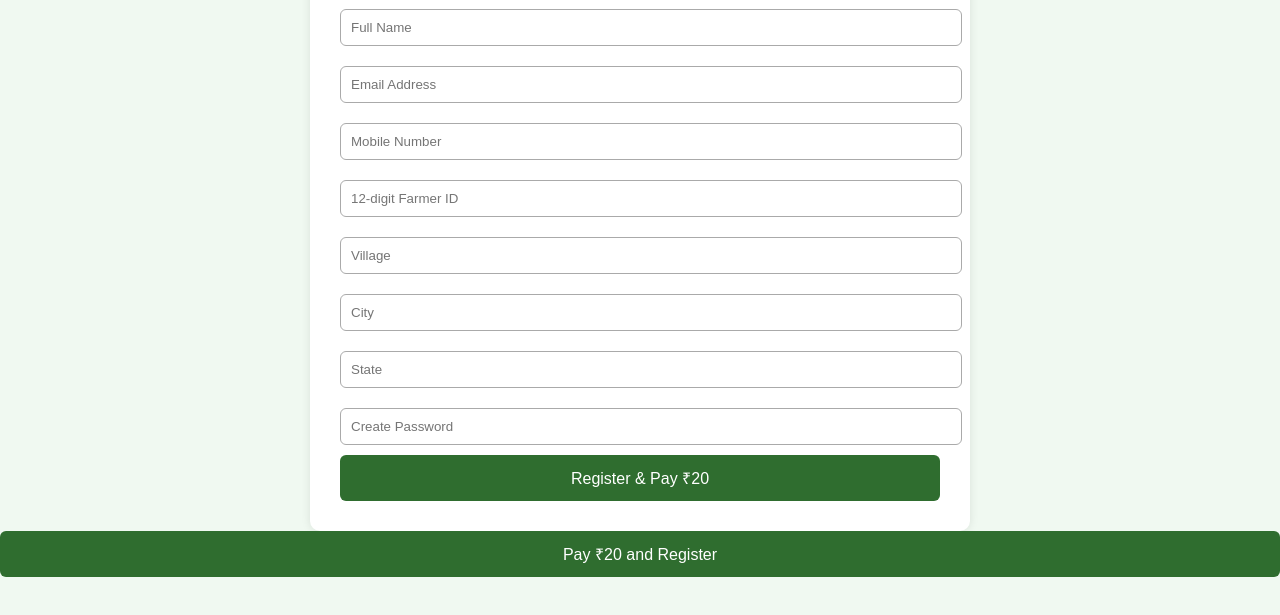
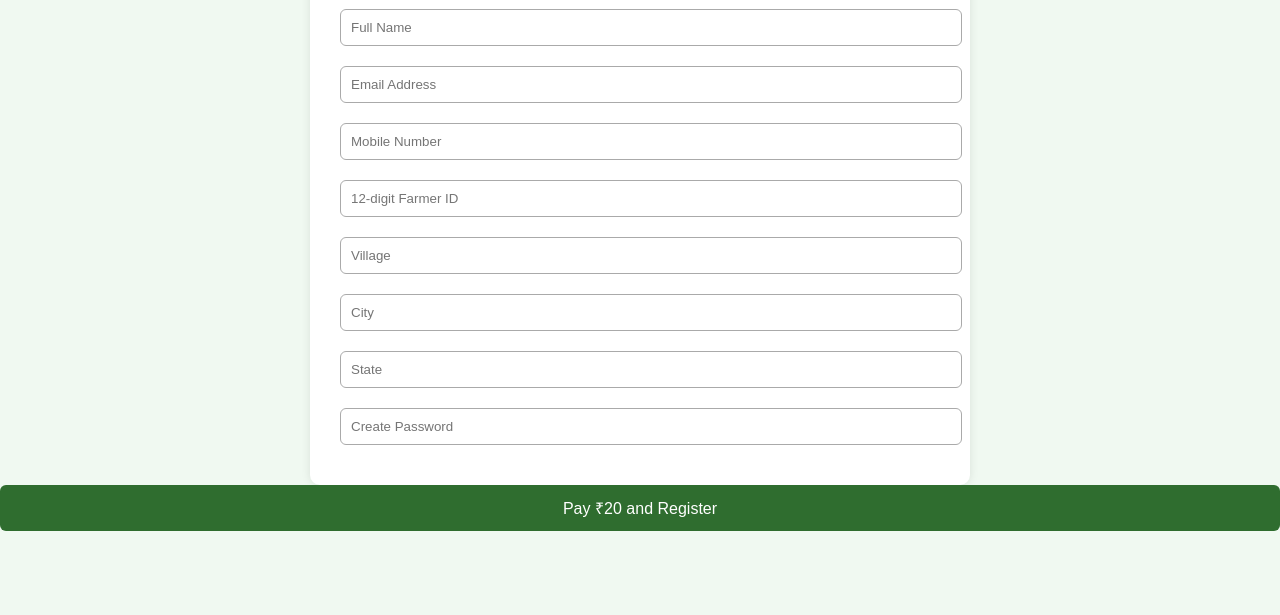
Before and after one commit to krishicommunity/krishi-login-new, a plain HTML site: page index.html in a window 1280 px wide. Shown: the part 139-754 px from the top of the page. Drawn offline with Linux system fonts and the light colour scheme.

Commit message:
Update index.html

```diff
--- a/index.html
+++ b/index.html
@@ -69,7 +69,6 @@
   <input type="text" id="state" placeholder="State" required>
   <input type="password" id="password" placeholder="Create Password" required>
 
-  <button onclick="registerUser()">Register & Pay ₹20</button>
 
   <div class="msg" id="statusMsg"></div>
 </div>
```
